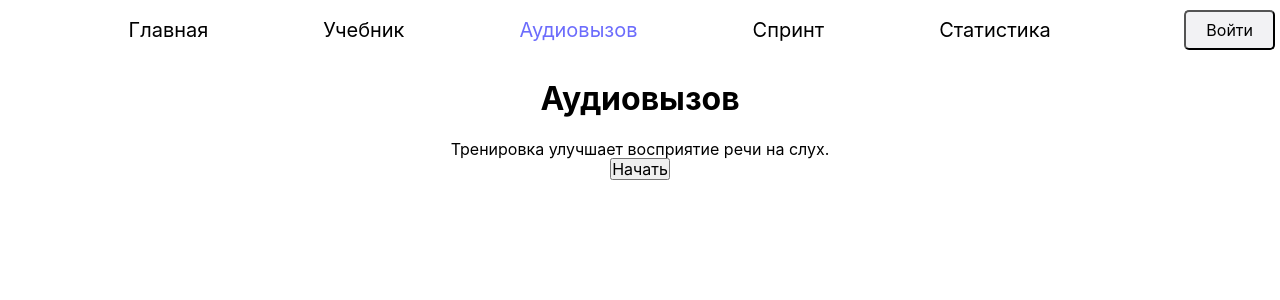
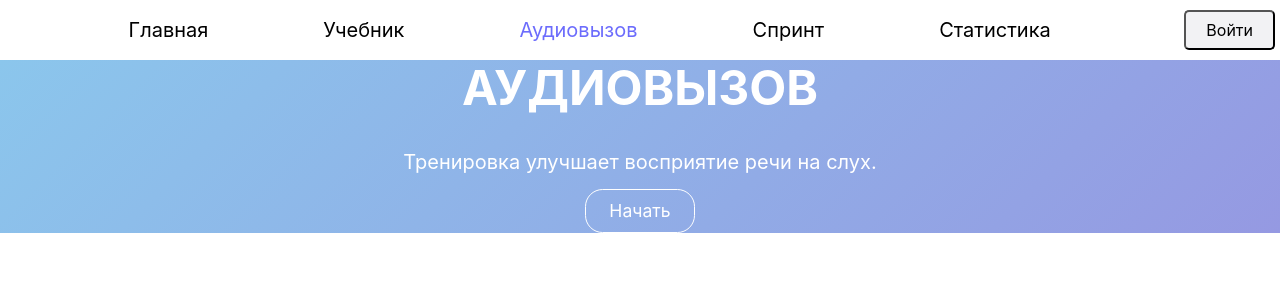
Before and after one commit to MaSkA6293/rslang, a React (Create React App) app: page /audioCall in a window 1280 px wide. Shown: the top 300 px of the page. Built offline with nearby package versions, Linux system fonts and the light colour scheme.

Commit message:
feat(audio-call): style game start page

```diff
--- a/src/pages/audioCallGame/components/AudioCallGame/index.scss
+++ b/src/pages/audioCallGame/components/AudioCallGame/index.scss
@@ -1,7 +1,14 @@
 .audio-call-game {
+  flex: 1;
   display: flex;
   align-items: center;
   justify-content: center;
   flex-direction: column;
-  flex: 1;
+  background-color: #8bc6ec;
+  background-image: linear-gradient(135deg, #8bc6ec 0%, #9599e2 100%);
 }
+
+.audio-call-game__container {
+  max-width: 80%;
+  margin: 0 auto;
+}
--- a/src/pages/audioCallGame/components/AudioCallGame/index.tsx
+++ b/src/pages/audioCallGame/components/AudioCallGame/index.tsx
@@ -12,7 +12,9 @@ function AudioCallGame() {
 
   return (
     <div className="audio-call-game">
-      {isStarted ? <GameIteraion /> : <StartScreen onStart={handleStart} />}
+      <div className="audio-call-game__container">
+        {isStarted ? <GameIteraion /> : <StartScreen onStart={handleStart} />}
+      </div>
     </div>
   );
 }
--- a/src/pages/audioCallGame/components/StartScreen/index.scss
+++ b/src/pages/audioCallGame/components/StartScreen/index.scss
@@ -0,0 +1,64 @@
+$textColor: #ffffff;
+$btnColor: #ffffff;
+
+.audio-call-game__title {
+  margin: 0;
+  margin-bottom: 0.75em;
+
+  color: $textColor;
+  font-size: 3rem;
+  text-transform: uppercase;
+
+  @media (max-width: 768px) {
+    font-size: 2.4rem;
+  }
+
+  @media (max-width: 480px) {
+    font-size: 2rem;
+  }
+}
+
+.audio-call-game__description {
+  margin-bottom: 0.75em;
+
+  color: $textColor;
+  font-size: 1.25rem;
+}
+
+.audio-call-game__btn {
+  border: none;
+  font-family: inherit;
+  cursor: pointer;
+
+  @media screen and (-ms-high-contrast: active) {
+    border: 2px solid currentcolor;
+  }
+
+  &:focus:not(:focus-visible) {
+    outline: none;
+  }
+
+  display: inline-flex;
+  align-items: center;
+  justify-content: center;
+
+  background-color: transparent;
+  color: $btnColor;
+  border: 1px solid $btnColor;
+  border-radius: 1em;
+  padding: 0 0.8em 0 0.8em;
+
+  min-width: 10ch;
+  min-height: 2.5em;
+
+  font-size: 1.1rem;
+  text-align: center;
+  line-height: 1;
+  transition: 220ms all ease-in-out;
+
+
+
+  &:hover {
+    background-color: change-color($btnColor, $alpha: 0.2);
+  }
+}
--- a/src/pages/audioCallGame/components/StartScreen/index.tsx
+++ b/src/pages/audioCallGame/components/StartScreen/index.tsx
@@ -7,11 +7,11 @@ interface StartScreenProps {
 function StartScreen({ onStart }: StartScreenProps) {
   return (
     <>
-      <h1 className="game__title">Аудиовызов</h1>
-      <p className="game__description">
+      <h1 className="audio-call-game__title">Аудиовызов</h1>
+      <p className="audio-call-game__description">
         Тренировка улучшает восприятие речи на слух.
       </p>
-      <button onClick={onStart} className="game__btn">
+      <button onClick={onStart} className="audio-call-game__btn">
         Начать
       </button>
     </>
```
